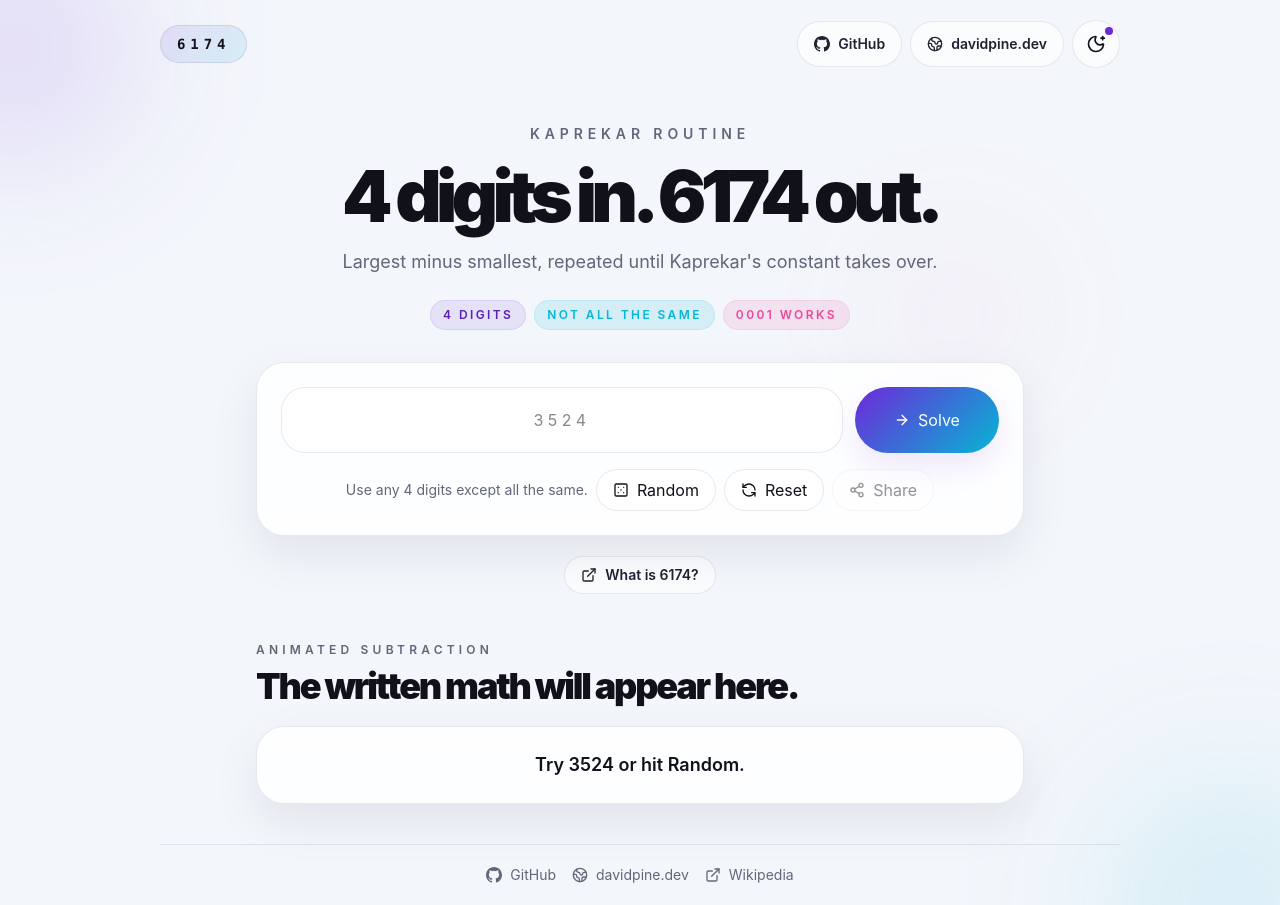
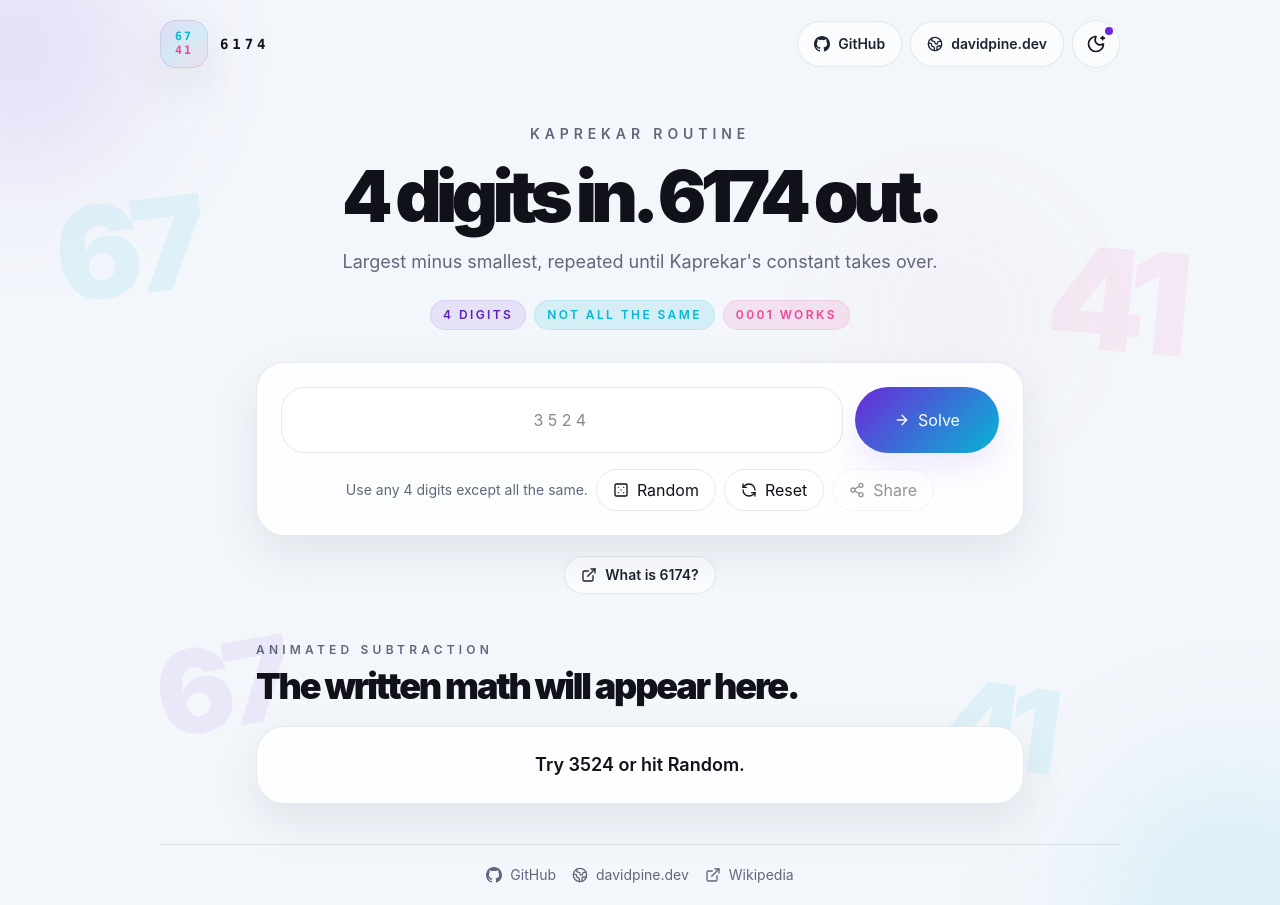
Before and after one commit to IEvangelist/6174, a React (Vite) app: page / in a window 1280 px wide. Built offline with nearby package versions, Linux system fonts and the light colour scheme.

Commit message:
Add 67 41 motif and top control
Co-authored-by: Copilot <223556219+Copilot@users.noreply.github.com>

```diff
--- a/src/App.tsx
+++ b/src/App.tsx
@@ -22,6 +22,7 @@ import {
   type FormEvent,
   type PointerEvent,
 } from 'react'
+import { BrandMark } from './components/BrandMark'
 import { GitHubMarkIcon } from './components/GitHubMarkIcon'
 import { SequenceStepCard } from './components/SequenceStepCard'
 import { ThemeToggle } from './components/ThemeToggle'
@@ -59,6 +60,37 @@ const quickRuleStyles = [
     borderColor: 'var(--accent-tertiary-soft)',
     backgroundColor: 'var(--accent-tertiary-soft)',
     color: 'var(--accent-tertiary)',
+  },
+] as const
+
+const floatingMarks = [
+  {
+    value: '67',
+    className:
+      'left-[4%] top-[18%] hidden rotate-[-7deg] text-[clamp(4.5rem,10vw,9rem)] text-[var(--accent-secondary-soft)] md:block',
+    duration: 18,
+    delay: 0,
+  },
+  {
+    value: '41',
+    className:
+      'right-[8%] top-[22%] hidden rotate-[5deg] text-[clamp(5rem,11vw,10rem)] text-[var(--accent-tertiary-soft)] lg:block',
+    duration: 20,
+    delay: 1.6,
+  },
+  {
+    value: '67',
+    className:
+      'left-[12%] bottom-[14%] hidden rotate-[-10deg] text-[clamp(4rem,9vw,8rem)] text-[var(--accent-soft)] lg:block',
+    duration: 22,
+    delay: 0.8,
+  },
+  {
+    value: '41',
+    className:
+      'right-[18%] bottom-[10%] hidden rotate-[8deg] text-[clamp(4rem,9vw,8rem)] text-[var(--accent-secondary-soft)] md:block',
+    duration: 19,
+    delay: 2.4,
   },
 ] as const
 
@@ -322,6 +354,13 @@ function App() {
     rawParallaxY.set(0)
   }
 
+  function handleBackToTop() {
+    window.scrollTo({
+      top: 0,
+      behavior: reducedMotion ? 'auto' : 'smooth',
+    })
+  }
+
   return (
     <div
       className="relative isolate min-h-screen overflow-hidden bg-[var(--bg)] text-[var(--text)]"
@@ -342,6 +381,26 @@ function App() {
           aria-hidden="true"
           className="pointer-events-none absolute right-[18%] top-[24%] h-48 w-48 rounded-full bg-[radial-gradient(circle,rgba(244,114,182,0.12),transparent_68%)] blur-3xl"
         />
+        {floatingMarks.map(({ className, delay, duration, value }) => (
+          <motion.div
+            animate={reducedMotion ? undefined : { x: [0, 8, 0], y: [0, -14, 0] }}
+            aria-hidden="true"
+            className={`pointer-events-none absolute select-none font-black tracking-[-0.08em] opacity-70 ${className}`}
+            key={`${value}-${className}`}
+            transition={
+              reducedMotion
+                ? undefined
+                : {
+                    duration,
+                    delay,
+                    repeat: Number.POSITIVE_INFINITY,
+                    ease: 'easeInOut',
+                  }
+            }
+          >
+            {value}
+          </motion.div>
+        ))}
 
         <div className="relative z-10 mx-auto flex min-h-screen max-w-5xl flex-col px-4 py-5 sm:px-6 lg:px-8">
         <p aria-live="polite" className="sr-only">
@@ -349,8 +408,11 @@ function App() {
         </p>
 
         <header className="flex items-center justify-between gap-3">
-          <div className="inline-flex items-center rounded-full border border-[var(--border)] bg-[linear-gradient(135deg,var(--accent-soft),var(--accent-secondary-soft))] px-4 py-2 font-mono text-sm font-black tracking-[0.35em] text-[var(--heading)]">
+          <div className="flex items-center gap-3">
+            <BrandMark />
+            <div className="font-mono text-sm font-black tracking-[0.28em] text-[var(--heading)]">
               6174
+            </div>
           </div>
 
           <div className="flex items-center gap-2">
@@ -388,11 +450,11 @@ function App() {
             </p>
 
             <div className="mt-6 flex flex-wrap justify-center gap-2">
-              {quickRules.map((rule) => (
+              {quickRules.map((rule, index) => (
                 <span
                   className="rounded-full border px-3 py-1.5 text-xs font-semibold uppercase tracking-[0.2em]"
                   key={rule}
-                  style={quickRuleStyles[quickRules.indexOf(rule)]}
+                  style={quickRuleStyles[index]}
                 >
                   {rule}
                 </span>
@@ -521,6 +583,7 @@ function App() {
             </div>
 
             {activeSeed ? (
+              <>
                 <ol className="mt-5 grid gap-3">
                   {revealedSequence.map((step) => (
                     <SequenceStepCard
@@ -533,6 +596,14 @@ function App() {
                     />
                   ))}
                 </ol>
+                {revealedSequence.length === sequence.length ? (
+                  <div className="mt-4 flex justify-center">
+                    <button className="button-shell" onClick={handleBackToTop} type="button">
+                      Back to top
+                    </button>
+                  </div>
+                ) : null}
+              </>
             ) : (
               <div className="glass-panel mt-5 p-6 text-center">
                 <p className="text-lg font-semibold text-[var(--heading)]">
--- /dev/null
+++ b/src/components/BrandMark.tsx
@@ -0,0 +1,19 @@
+interface BrandMarkProps {
+  className?: string
+}
+
+export function BrandMark({ className }: BrandMarkProps) {
+  return (
+    <div
+      aria-label="67 41 mark"
+      className={`inline-flex h-12 w-12 flex-col items-center justify-center rounded-[1rem] border border-[var(--border)] bg-[linear-gradient(145deg,var(--accent-soft),var(--accent-secondary-soft),var(--accent-tertiary-soft))] shadow-[var(--shadow-lg)] ${className ?? ''}`}
+    >
+      <span className="font-mono text-[0.72rem] font-black leading-none tracking-[0.18em] text-[var(--accent-secondary)]">
+        67
+      </span>
+      <span className="mt-0.5 font-mono text-[0.72rem] font-black leading-none tracking-[0.18em] text-[var(--accent-tertiary)]">
+        41
+      </span>
+    </div>
+  )
+}
```
Also changed, not shown: public/favicon.svg. Lines whose indentation alone changed are shown as unchanged.
